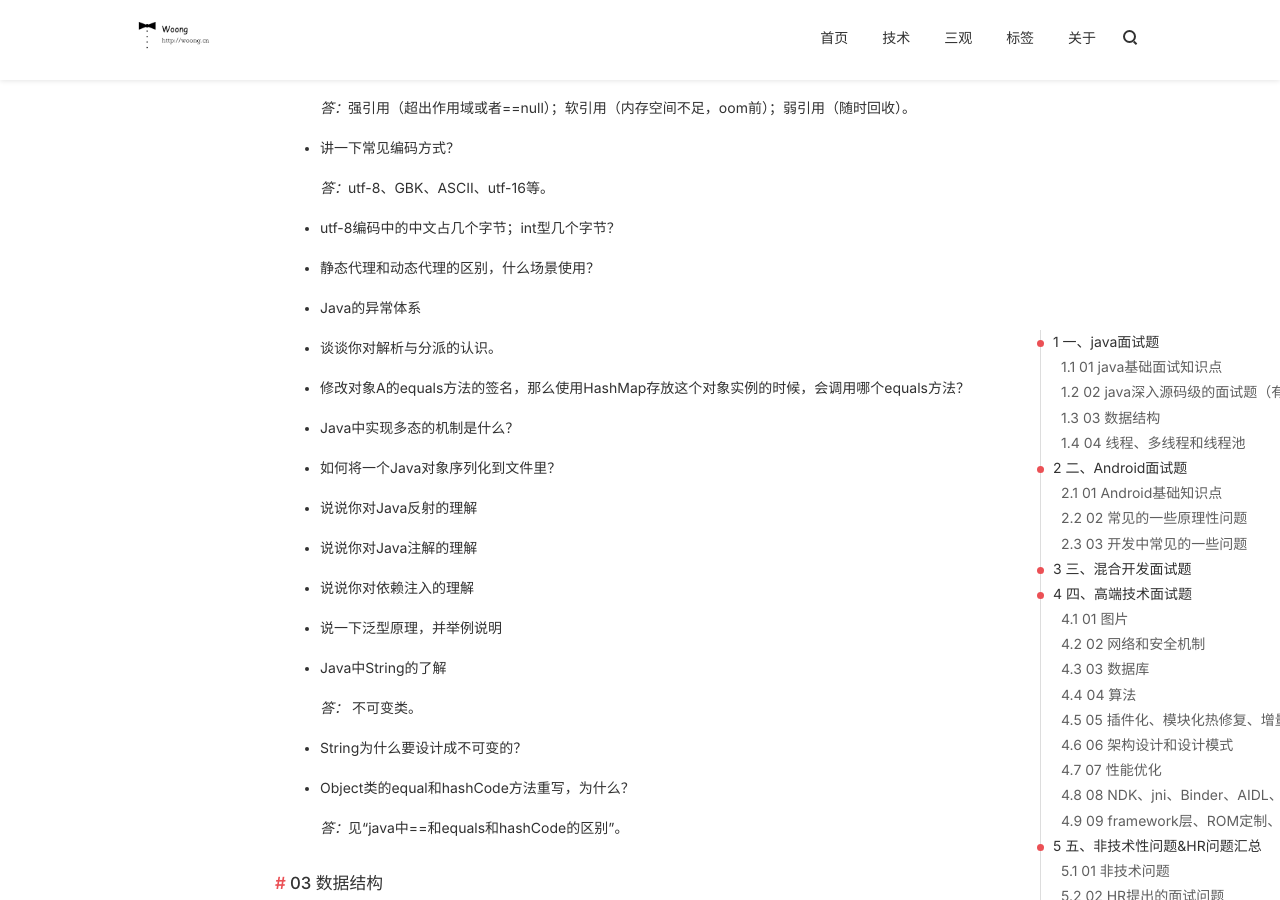
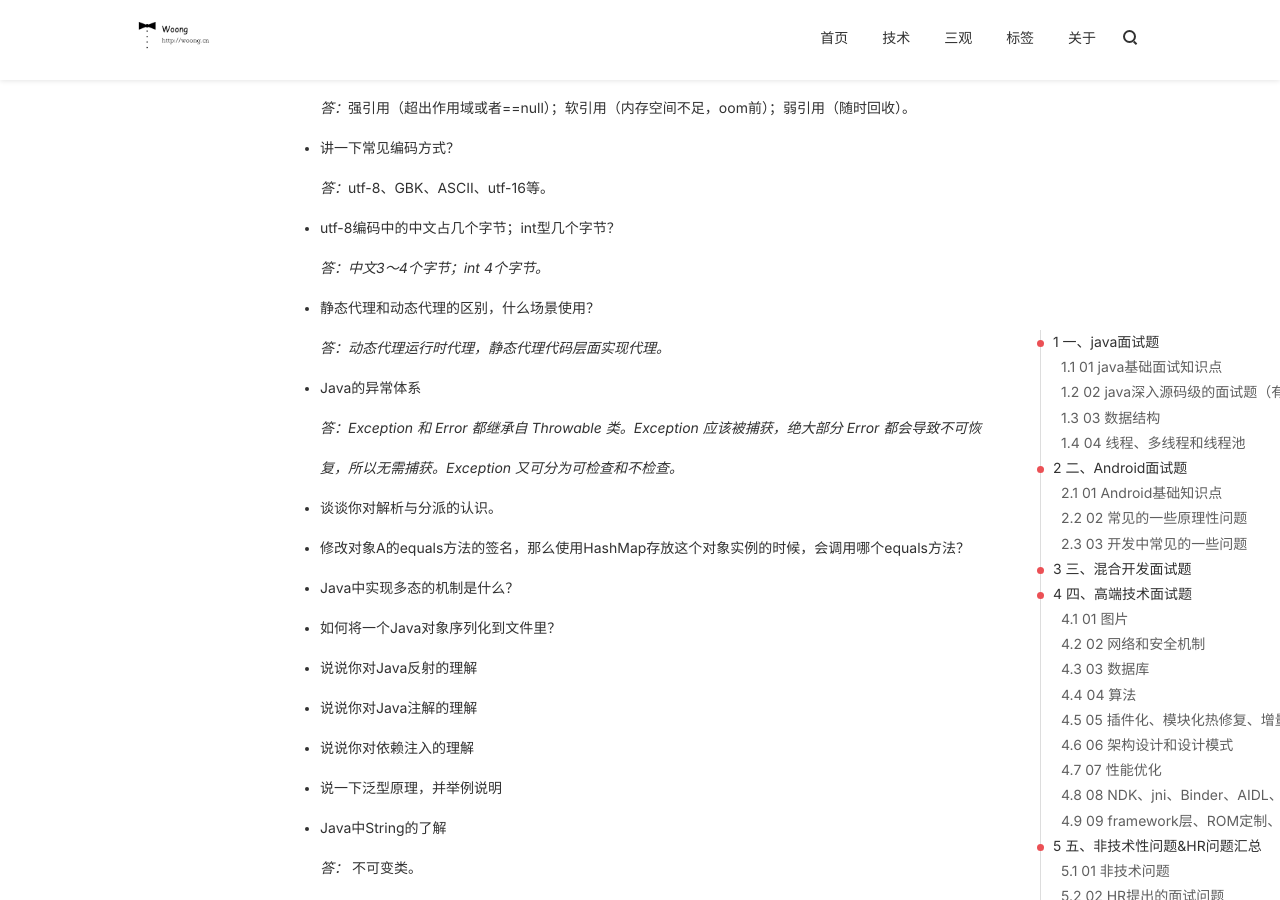
Before and after one commit to j1406493495/j1406493495.github.io, a Jekyll site: the page built from _posts/android/2018-11-05-Android面试题.md, in a window 1280 px wide and 900 px high, scrolled down 4284 px. Built offline with Jekyll 4.4.1, drawn with Linux system fonts in a browser that asks for light colours; nearby versions of some CDN libraries; comment, search, counter and statistics services are not loaded.

Commit message:
[Bug XXXX] update answer Cause: None Solution: None Fixed Version: None Branch: None

```diff
--- a/_posts/android/2018-11-05-Android面试题.md
+++ b/_posts/android/2018-11-05-Android面试题.md
@@ -174,9 +174,15 @@ tags:
 
 - utf-8编码中的中文占几个字节；int型几个字节？
 
+  *答：中文3～4个字节；int 4个字节。*
+
 - 静态代理和动态代理的区别，什么场景使用？
 
+  *答：动态代理运行时代理，静态代理代码层面实现代理。*
+
 - Java的异常体系
+
+  *答：Exception 和 Error 都继承自 Throwable 类。Exception 应该被捕获，绝大部分 Error 都会导致不可恢复，所以无需捕获。Exception 又可分为可检查和不检查。*
 
 - 谈谈你对解析与分派的认识。
 
```
